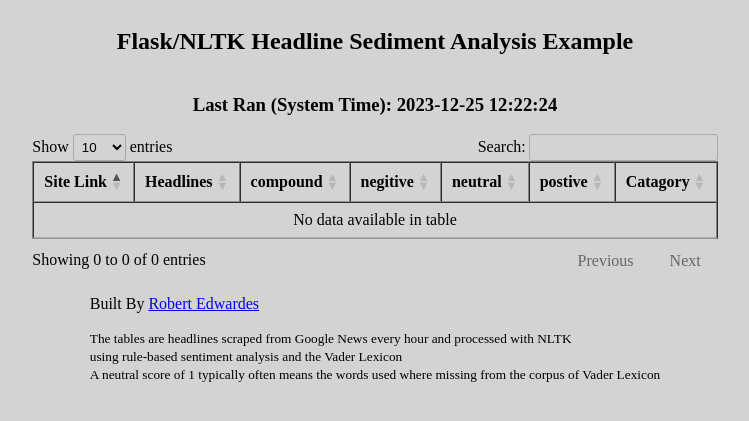
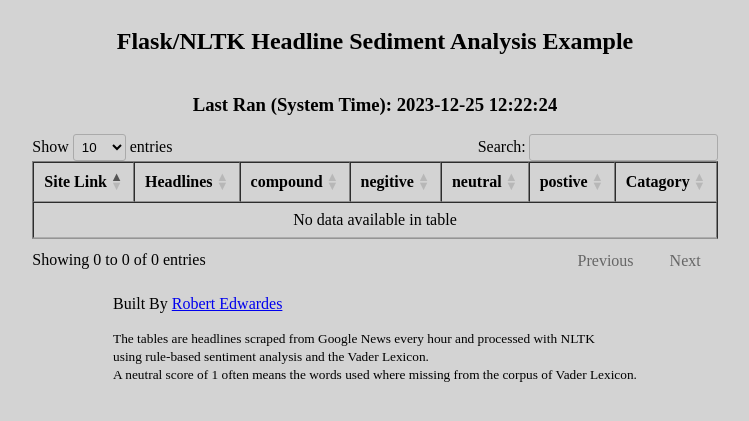
Before and after one commit to RobertEdwardes/gemini_flask, a Flask app: page / in a window 1280 px wide. Shown: the top 421 px of the page, without its empty margins (265-1014 px from the left). Run offline with Flask 3, Linux system fonts and the light colour scheme; data comes from the database, SQL or seed files in the repository; data that the repository does not hold is empty; some libraries are stand-ins or nearby versions.

Commit message:
fix grammer

```diff
--- a/templates/index.html
+++ b/templates/index.html
@@ -64,9 +64,9 @@
         <small>
             The tables are headlines scraped from Google News every hour and processed with NLTK
             <br>
-            using rule-based sentiment analysis and the Vader Lexicon
+            using rule-based sentiment analysis and the Vader Lexicon.
             <br>
-            A neutral score of 1 typically often means the words used where missing from the corpus of Vader Lexicon
+            A neutral score of 1 often means the words used where missing from the corpus of Vader Lexicon.
         </small>
     </footer>
 </body>
```
